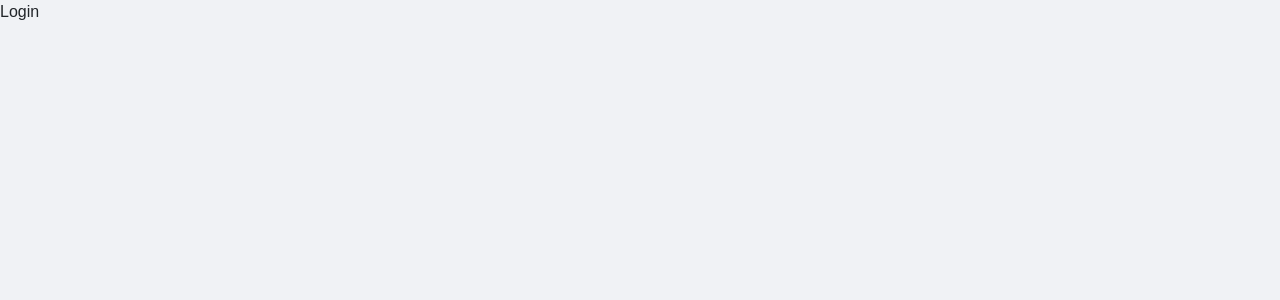
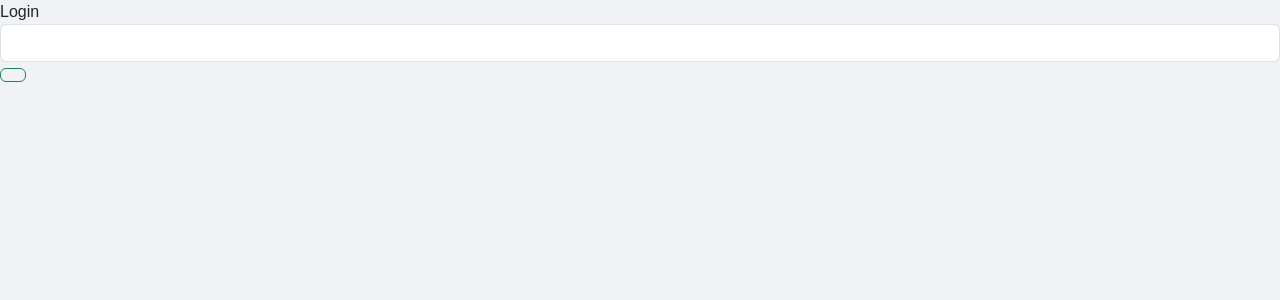
Before and after one commit to oligregz/hermes, a React (Create React App) app in the folder hermes-frontend/: page / in a window 1280 px wide. Shown: the top 300 px of the page. Built offline with nearby package versions, Linux system fonts and the light colour scheme.

Commit message:
feat(frontend): giving dynamism to the components

```diff
--- a/hermes-frontend/src/components/Button/index.js
+++ b/hermes-frontend/src/components/Button/index.js
@@ -1,10 +1,15 @@
 import React from 'react';
 
-const Buntton = () => {
+const Button = ({ Text, onClick, Type = "button" }) => {
   return (
     <div>
+      <button
+        class="btn btn-outline-success"
+        type={ Type }
+        onClick={ onClick }
+      >{ Text }</button>
     </div>
   )
 }
 
-export default Buntton;
+export default Button;
--- a/hermes-frontend/src/components/Forms/Login/index.js
+++ b/hermes-frontend/src/components/Forms/Login/index.js
@@ -1,11 +1,14 @@
 import React from 'react';
+import Button from '../../Button';
+import Input from '../../Input';
 
 const FormLogin = () => {
   return (
     <div>
-
+      <Input />
+      <Button />
     </div>
-  )
+  );
 }
 
 export default FormLogin;
--- a/hermes-frontend/src/components/Input/index.js
+++ b/hermes-frontend/src/components/Input/index.js
@@ -0,0 +1,17 @@
+import React from 'react';
+
+const Input = ({ type, placeholder, onChange, value}) => {
+  return (
+    <div>
+      <input
+        class="form-control"
+        value={ value }
+        onChange={ onChange }
+        type={ type }
+        placeholder={ placeholder }
+        ></input>
+    </div>
+  )
+}
+
+export default Input;
--- a/hermes-frontend/src/pages/Login/index.js
+++ b/hermes-frontend/src/pages/Login/index.js
@@ -1,9 +1,11 @@
 import React from 'react';
+import FormLogin from '../../components/Forms/Login';
 
 const Login = () => {
   return (
     <div>
       <>Login</>
+      <FormLogin />
     </div>
   )
 }
```
Also changed, not shown: hermes-frontend/src/components/Forms/index.js (added).
